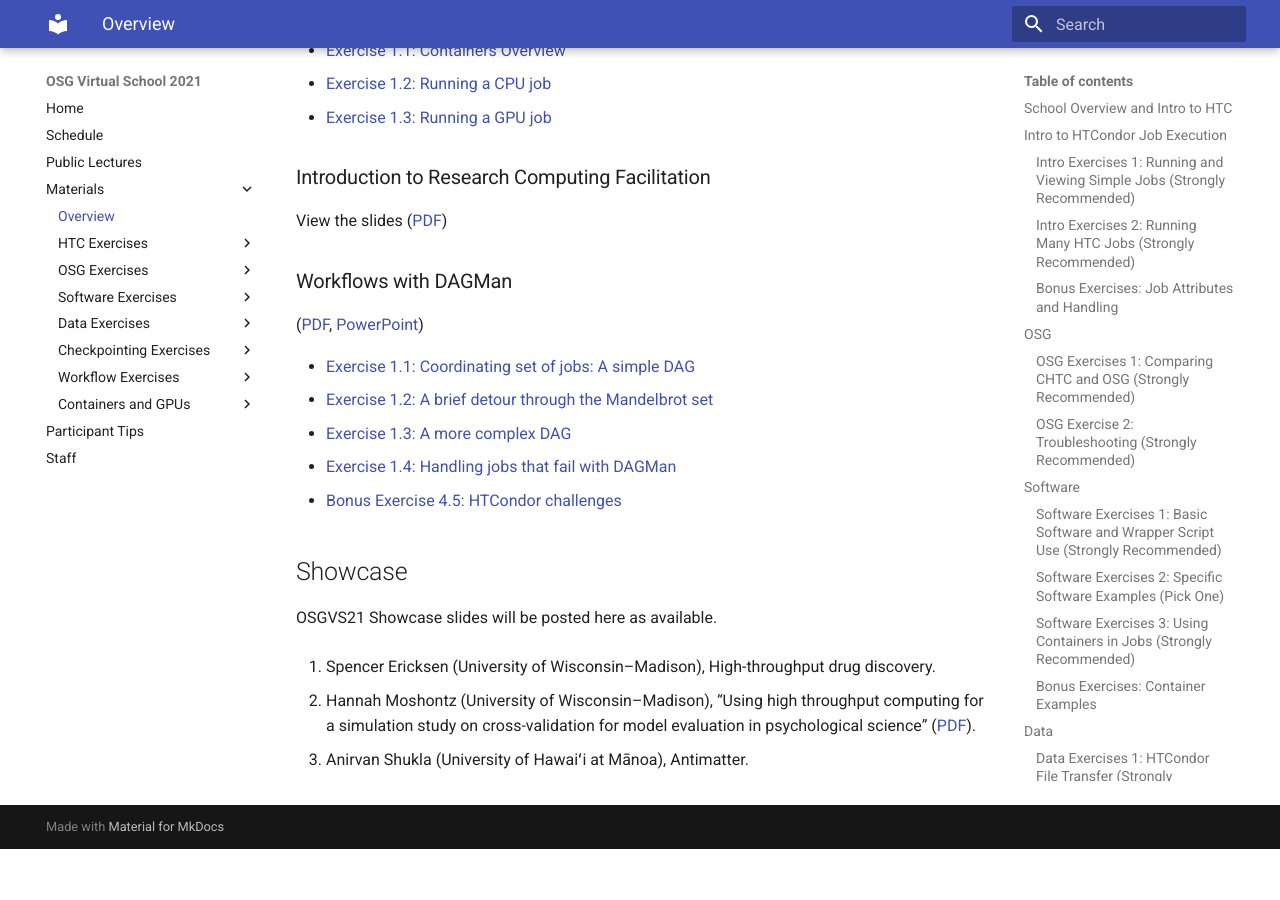
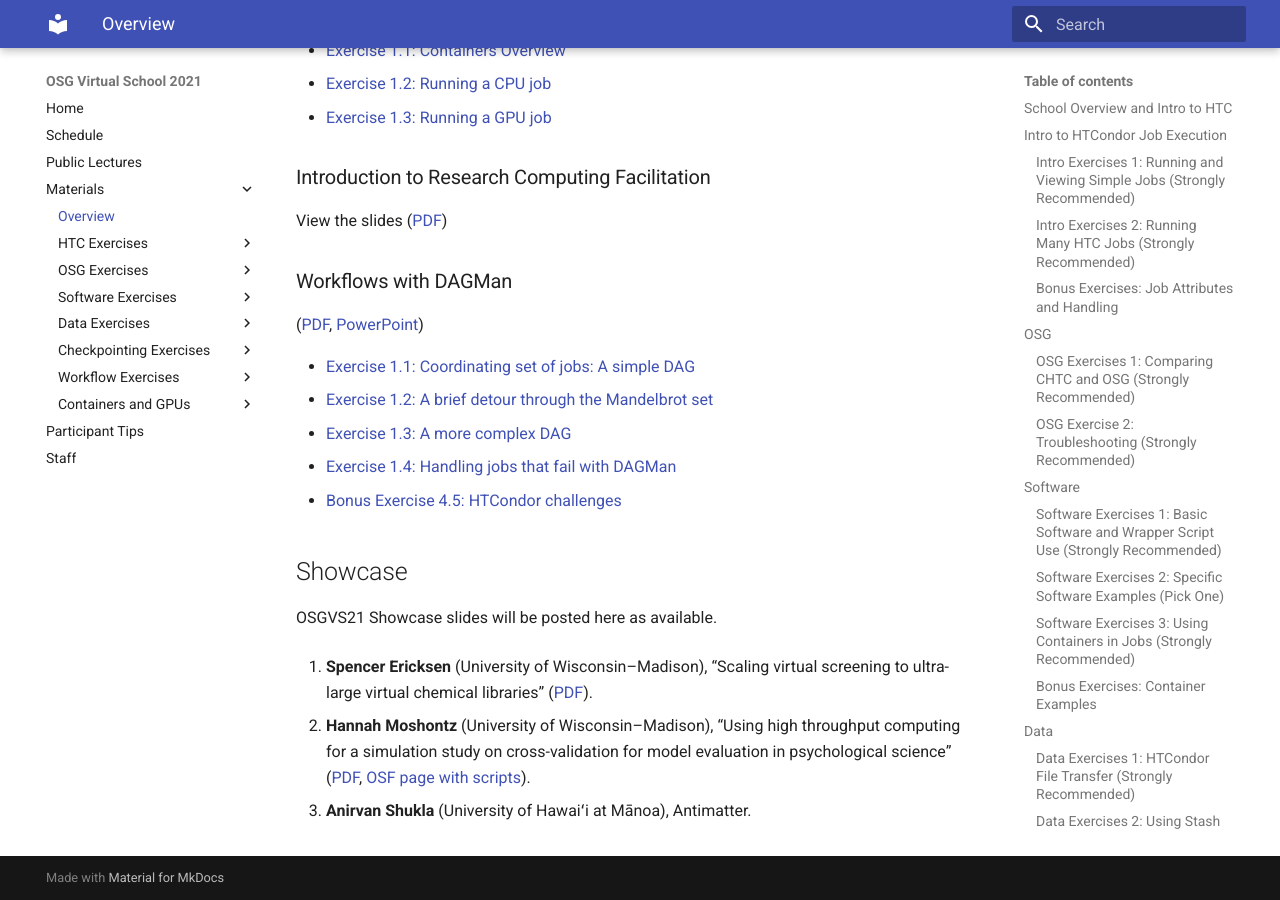
Before and after one commit to osg-htc/virtual-school-2021, an MkDocs documentation site: the page built from docs/materials/index.md, in a window 1280 px wide and 900 px high, scrolled down 3502 px. Built offline with MkDocs 1.6.1 and Material for MkDocs 9.7.7, drawn with Linux system fonts in a browser that asks for light colours; before the commit the page ends 4351 px from its top, so only the background shows below that.

Commit message:
Tweaked Showcase, added Ericksen

```diff
--- a/docs/materials/index.md
+++ b/docs/materials/index.md
@@ -165,15 +165,18 @@ View the slides
 
 OSGVS21 Showcase slides will be posted here as available.
 
-1.  Spencer Ericksen
+1.  **Spencer Ericksen**
     (University of Wisconsin–Madison),
-    High-throughput drug discovery.
+    “Scaling virtual screening to ultra-large virtual chemical libraries”
+    ([PDF](files/osgvs21-day8-showcase-1-ericksen-screening.pdf)).
 
-1.  Hannah Moshontz
+1.  **Hannah Moshontz**
     (University of Wisconsin–Madison),
     “Using high throughput computing for a simulation study on cross-validation for model evaluation
-    in psychological science” ([PDF](files/osgvs21-day8-showcase-2-moshontz-htcpsych.pdf)).
+    in psychological science”
+    ([PDF](files/osgvs21-day8-showcase-2-moshontz-htcpsych.pdf),
+    [OSF page with scripts](https://osf.io/axzy9/)).
 
-1.  Anirvan Shukla
+1.  **Anirvan Shukla**
     (University of Hawaiʻi at Mānoa),
     Antimatter.
```
Also changed, not shown: 1 other file.
